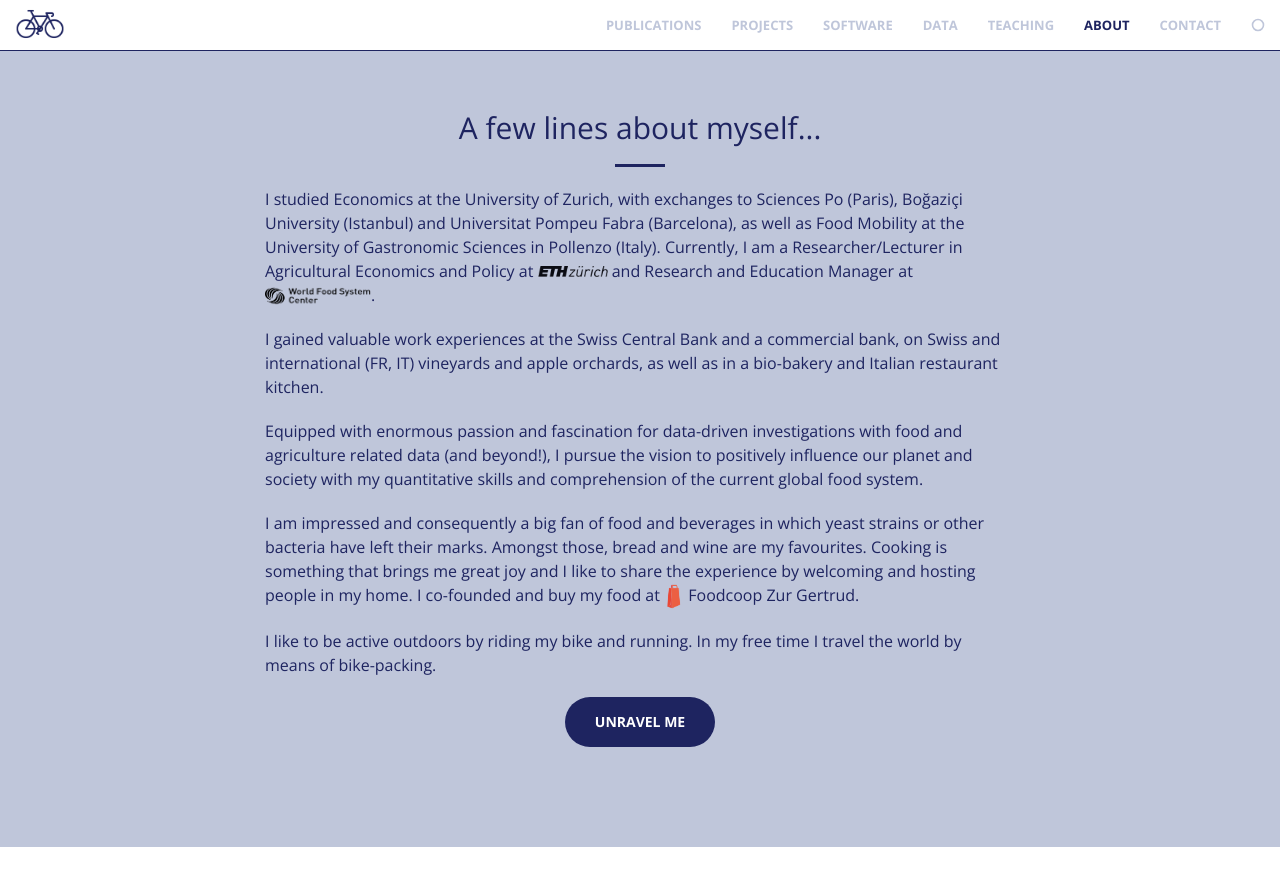
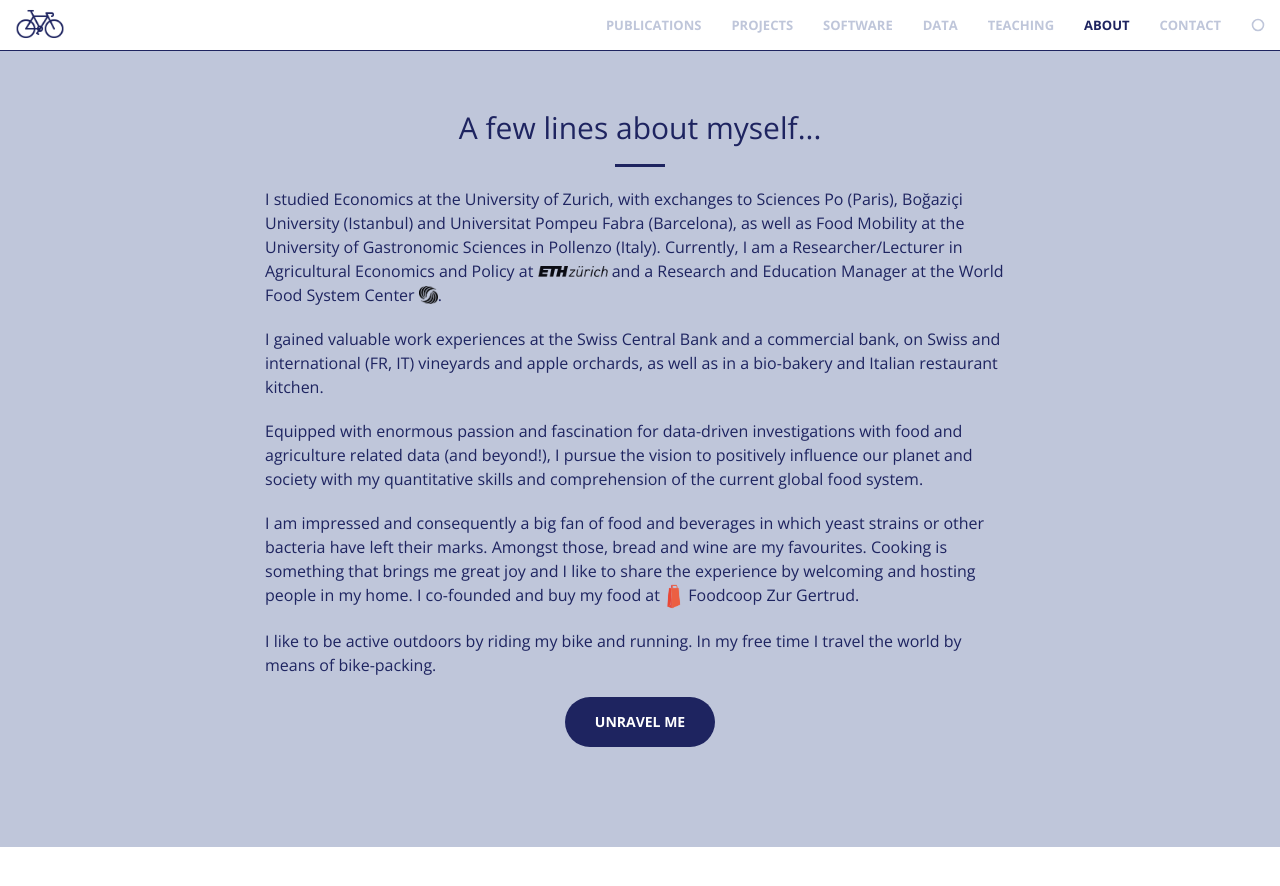
Before and after one commit to luccalino/luccalino.github.io, a Jekyll site: the page built from index.html, in a window 1280 px wide and 900 px high, scrolled down 8243 px. Shown: the top 886 px of the window. Built offline with Jekyll 4.4.1, drawn with Linux system fonts in a browser that asks for light colours; nearby versions of some CDN libraries.

Commit message:
Name World Food System Center in about text with symbol-only logo

```diff
--- a/_includes/about.html
+++ b/_includes/about.html
@@ -6,7 +6,7 @@
                 <hr class="primary text-center">
 		 <p class="text-faded-main-dark">I studied Economics at the University of Zurich, with exchanges to Sciences Po (Paris),
 			Boğaziçi University (Istanbul) and Universitat Pompeu Fabra (Barcelona), as well as Food Mobility at the
-			University of Gastronomic Sciences in Pollenzo (Italy). Currently, I am a Researcher/Lecturer in Agricultural Economics and Policy at <a href="https://aecp.ethz.ch" target="_blank"><img class="recolor-black" src="/img/logo/192px-ETH_Zürich_Logo_black.png" style="cursor:pointer; padding-bottom: 2px; padding-top: -2px;" width="70" height="13"></a> and Research and Education Manager at <a href="https://worldfoodsystem.ethz.ch" target="_blank"><img class="recolor-white" src="/img/wfsc_logo.png" style="cursor:pointer; padding-bottom: 2px; padding-top: -2px;" width="106" height="20" alt="World Food System Center"></a>.</p>
+			University of Gastronomic Sciences in Pollenzo (Italy). Currently, I am a Researcher/Lecturer in Agricultural Economics and Policy at <a href="https://aecp.ethz.ch" target="_blank"><img class="recolor-black" src="/img/logo/192px-ETH_Zürich_Logo_black.png" style="cursor:pointer; padding-bottom: 2px; padding-top: -2px;" width="70" height="13"></a> and a Research and Education Manager at the World Food System Center <a href="https://worldfoodsystem.ethz.ch" target="_blank"><img class="recolor-white" src="/img/wfsc_symbol.png" style="cursor:pointer; vertical-align: -3px;" width="19" height="18" alt="World Food System Center logo"></a>.</p>
 		<!--<h3 class="section-heading">I code and cook</h3>-->
 		<p class="text-faded-main-dark">I gained valuable work experiences at the Swiss Central Bank and a commercial bank, on Swiss and international (FR, IT) vineyards and apple orchards, as well as in a bio-bakery and Italian restaurant kitchen.</p>
 		<p class="text-faded-main-dark">Equipped with enormous passion and fascination for data-driven investigations
```
Also changed, not shown: img/wfsc_symbol.png (added).
